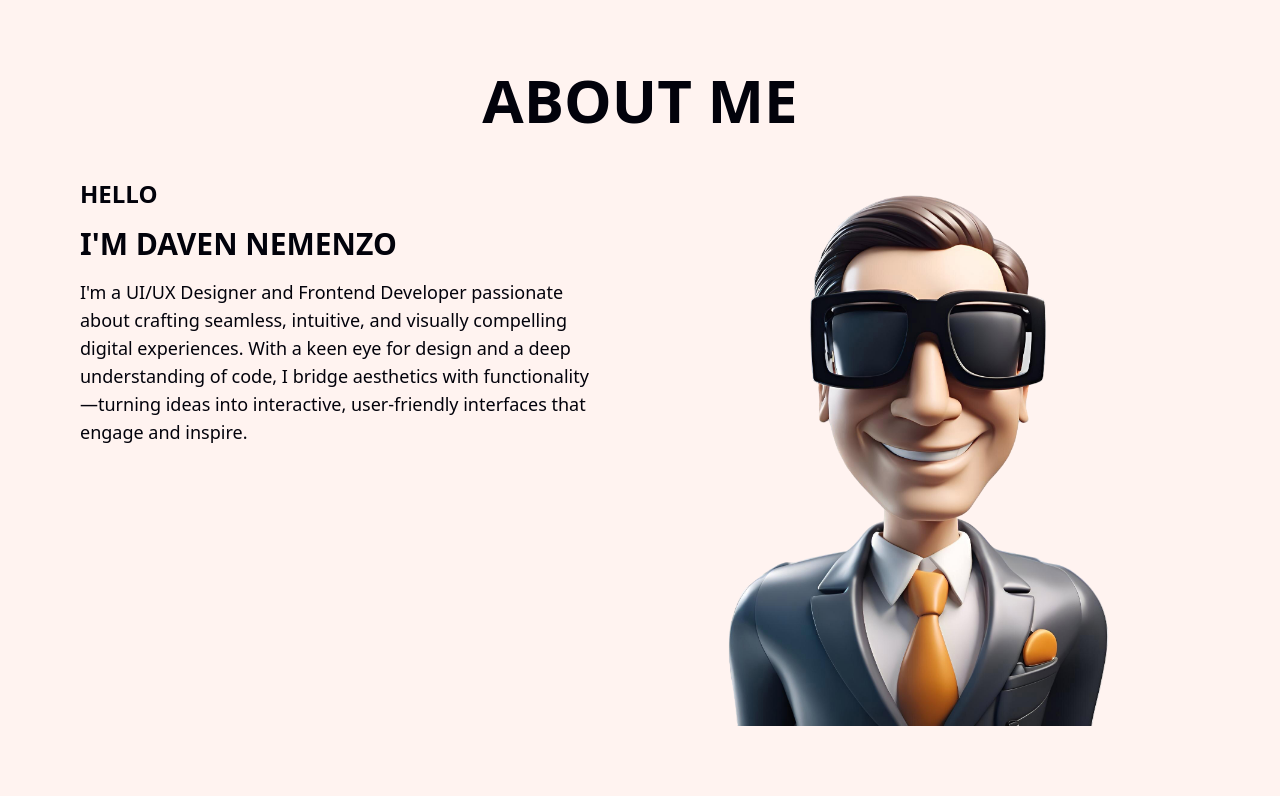
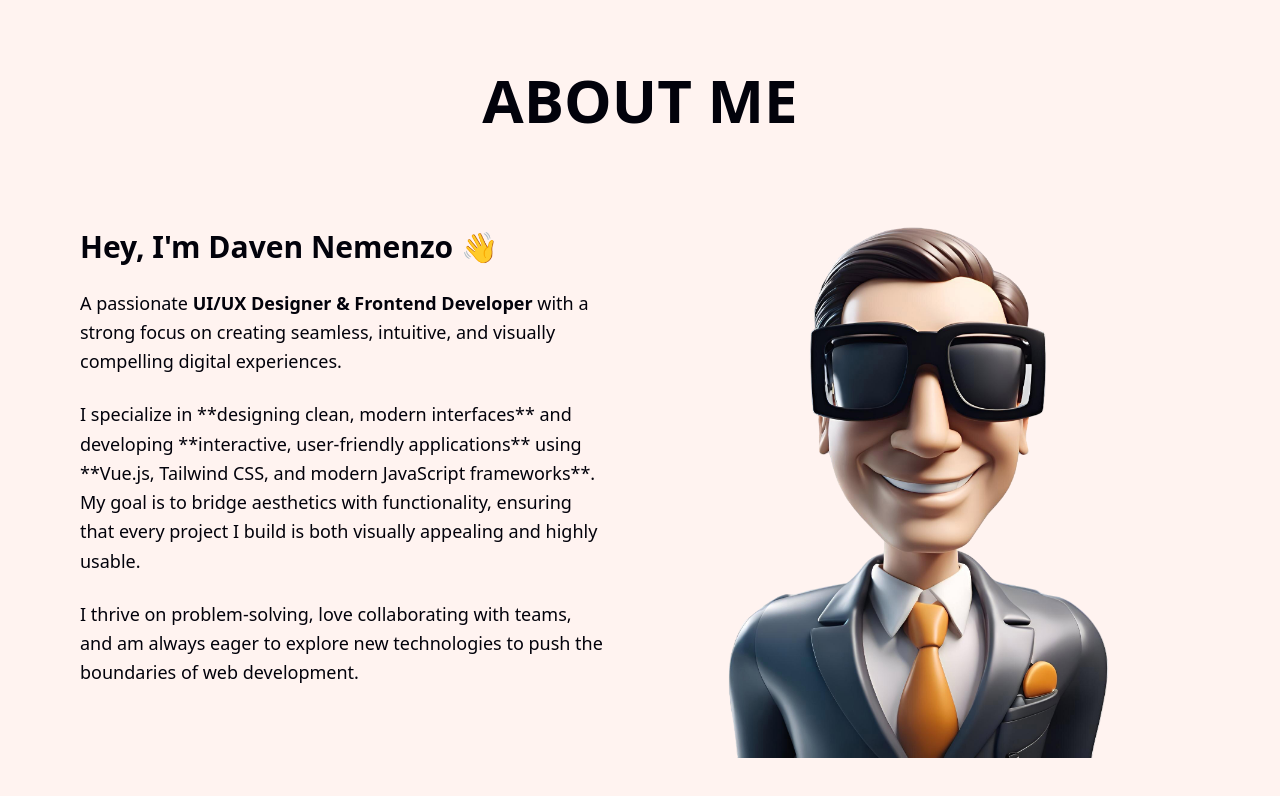
Before and after one commit to davennemenzo/Portfolio, a Vue app: page /aboutme in a window 1280 px wide. Shown: the top 796 px of the page. Built offline with nearby package versions, Linux system fonts and the light colour scheme.

Commit message:
Updated About me

```diff
--- a/src/pages/AboutMePage.vue
+++ b/src/pages/AboutMePage.vue
@@ -1,40 +1,39 @@
 <template>
-  <div class="min-h-[300px] md:min-h-[600px] lg:min-h-screen flex flex-col bg-lavender overflow-hidden relative">
+  <div class="min-h-screen flex flex-col bg-lavender overflow-hidden relative">
     <!-- Header section -->
     <PageContainer>
-      <div class="flex justify-center items-center flex-col relative mb-12">
-        <div
-          class="sm:mt-[70px] mt-5  text-[35px] sm:text-[50px] md:text-[55px] lg:text-[60px] text-cover font-bold uppercase whitespace-nowrap leading-none"
-        >
-          <span>About Me</span>
-        </div>
+      <div class="flex justify-center items-center flex-col relative mb-7">
+        <h1 class="sm:mt-[70px] mt-5 text-[35px] sm:text-[50px] md:text-[55px] lg:text-[60px] text-cover font-bold uppercase leading-none">
+          About Me
+        </h1>
       </div>
 
       <!-- Content section -->
-      <div
-        class="container mx-auto flex flex-col md:flex-row justify-between items-start gap-8"
-      >
+      <div class="container mx-auto flex flex-col md:flex-row justify-between items-center gap-8">
         <!-- Text content -->
-        <div class="flex flex-col space-y-4 md:w-1/2 text-cover">
-          <span class="text-2xl font-bold">HELLO</span>
-          <span class="text-3xl font-bold mb-4">I'M DAVEN NEMENZO</span>
-          <span class="text-lg">
-            I'm a UI/UX Designer and Frontend Developer passionate about
-            crafting seamless, intuitive, and visually compelling digital
-            experiences. With a keen eye for design and a deep understanding of
-            code, I bridge aesthetics with functionality—turning ideas into
-            interactive, user-friendly interfaces that engage and inspire.
-          </span>
+        <div class="flex flex-col space-y-6 md:w-1/2 text-cover">
+          <h2 class="text-3xl font-bold text-primary">Hey, I'm Daven Nemenzo 👋</h2>
+          <p class="text-lg leading-relaxed">
+            A passionate <span class="font-semibold">UI/UX Designer & Frontend Developer</span> with a strong focus on
+            creating seamless, intuitive, and visually compelling digital experiences.
+          </p>
+          <p class="text-lg leading-relaxed">
+            I specialize in **designing clean, modern interfaces** and developing **interactive, user-friendly applications**
+            using **Vue.js, Tailwind CSS, and modern JavaScript frameworks**. My goal is to bridge aesthetics with functionality,
+            ensuring that every project I build is both visually appealing and highly usable.
+          </p>
+          <p class="text-lg leading-relaxed">
+            I thrive on problem-solving, love collaborating with teams, and am always eager to explore new technologies to
+            push the boundaries of web development.
+          </p>
         </div>
 
         <!-- Image section -->
-        <div
-          class="w-[300px] h-[300px] md:w-[540px] md:h-[540px] lg:w-[600px] lg:h-[600px] -mt-8 md:-mt-12 lg:-mt-13"
-        >
+        <div class="w-[300px] h-[300px] md:w-[540px] md:h-[540px] lg:w-[600px] lg:h-[600px]">
           <img
             src="/images/aboutme.png"
-            alt="About"
-            class="w-full h-full object-cover"
+            alt="Daven Nemenzo"
+            class="w-full h-full object-cover "
           />
         </div>
       </div>
@@ -44,6 +43,4 @@
 
 <script setup>
 import PageContainer from '@/components/PageContainer.vue';
-
-
 </script>
```
Also changed, not shown: public/images/Designer.gif (added), 1 other file (tests, documents, lock files or other folders).
